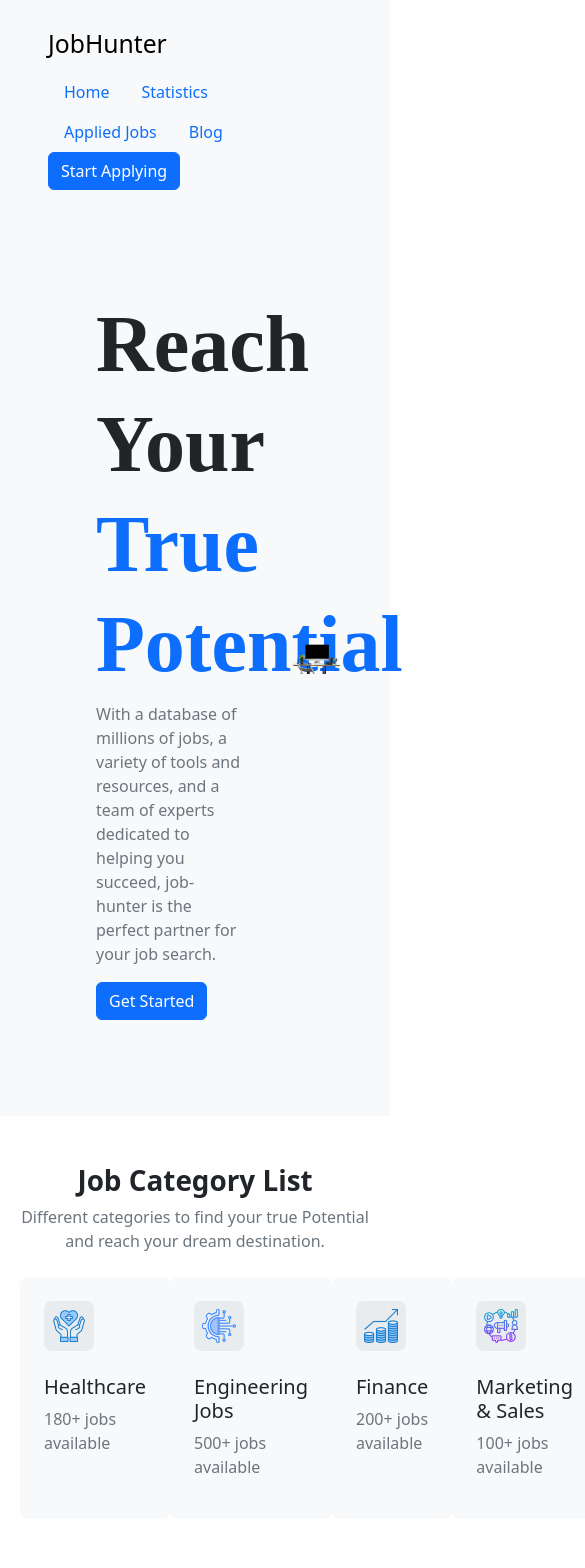
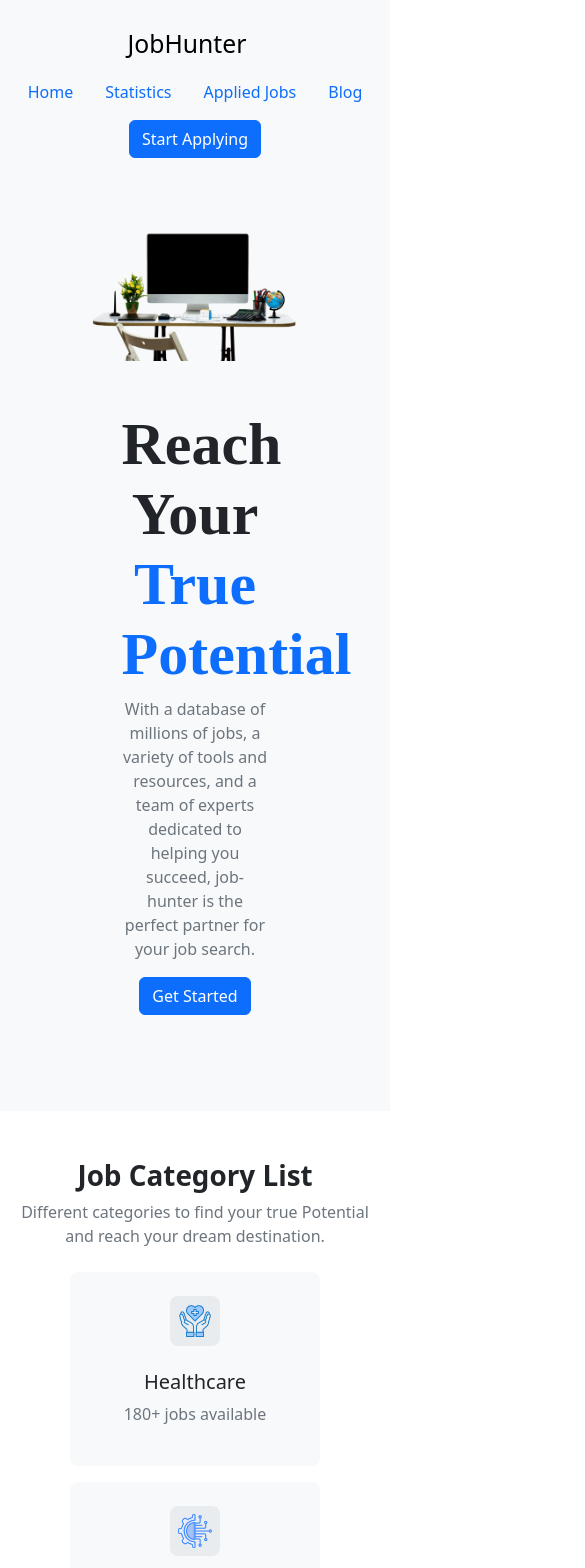
Before and after one commit to zohorasalma/JobHunter, a React (Vite) app: page / in a window 390 px wide. Shown: the top 1568 px of the page, 585 px wide, since content can reach past the window. Built offline with nearby package versions, Linux system fonts and the light colour scheme.

Commit message:
mobile responsive

```diff
--- a/src/components/Banner/Banner.css
+++ b/src/components/Banner/Banner.css
@@ -10,3 +10,19 @@
     font-weight: 800;
     line-height: 100px;
 }
+@media (max-width:600px) {
+    #tagline-text {
+
+        font-size: 60px;
+        line-height: 70px;
+        text-align: center;
+
+    }
+    .tagline-p{
+        text-align: center;
+    }
+    .tagline-img{
+        width: 75%!important;
+    }
+
+}
--- a/src/components/Banner/Banner.jsx
+++ b/src/components/Banner/Banner.jsx
@@ -1,21 +1,22 @@
 import React from 'react';
 import { Button } from 'react-bootstrap';
 import deskPhoto from '../../assets/wepik-export-20231018180725EwON.png'
+import './Banner.css'
 
 const Banner = () => {
     return (
         <div>
-            <div className='bg-body-tertiary'>
-                <div className='container d-flex  justify-content-between align-items-center p-5'>
+            <div className='bg-body-tertiary tagline-p'>
+                <div className='container d-flex  justify-content-between flex-column-reverse  flex-md-row align-items-center p-5'>
                     <div className='w-50 m-5'>
                         <h1 id='tagline-text'>Reach Your <span className='text-primary'>True Potential</span></h1>
-                        <p className='text-secondary' >With a database of millions of jobs, a variety of tools and resources, and a team of experts dedicated to helping you succeed, job-hunter is the perfect partner for your job search.
+                        <p className=' text-secondary' >With a database of millions of jobs, a variety of tools and resources, and a team of experts dedicated to helping you succeed, job-hunter is the perfect partner for your job search.
 
                         </p>
                         <Button>Get Started</Button>
 
                     </div>
-                    <div className='w-50'>
+                    <div className='w-50 tagline-img'>
                         <img id='deskPhoto' src={deskPhoto} className='img-fluid' alt=""></img>
                     </div>
                 </div>
--- a/src/components/FeaturedJobs/FeaturedJobs.css
+++ b/src/components/FeaturedJobs/FeaturedJobs.css
@@ -3,3 +3,11 @@
     grid-template-columns: repeat(2,1fr);
     gap:24px;
 }
+@media (max-width:600px) {
+    .job-post-container{
+
+        grid-template-columns: repeat(1,1fr);
+
+    }
+
+}
--- a/src/components/Header/Header.jsx
+++ b/src/components/Header/Header.jsx
@@ -7,7 +7,7 @@ const Header = () => {
     return (
         <div className='bg-body-tertiary'>
 
-             <section className='px-5 container navbar pt-4' >
+             <section className=' container navbar pt-4 d-md-flex flex-sm-column flex-md-row align-items-sm-center justify-content-center justify-content-lg-around ' >
                 <h2 className='navbar-brand fs-2'>JobHunter</h2>
                 <nav className='nav'>
                     <Link className='nav-link' to='/'>Home</Link>
@@ -15,7 +15,7 @@ const Header = () => {
                     <Link className='nav-link' to='/applied-jobs'>Applied Jobs</Link>
                     <Link className='nav-link' to='/blog'>Blog</Link>
                 </nav>
-                <Button>Start Applying</Button>
+                <Button className='mt-2'>Start Applying</Button>
             </section>
 
         </div>
--- a/src/components/JobCatCard/JobCatCard.css
+++ b/src/components/JobCatCard/JobCatCard.css
@@ -9,3 +9,9 @@
     width: 250px;
 
 }
+@media(max-width:600px){
+    .cat-card{
+        text-align: center;
+
+    }
+}
--- a/src/components/JobCatCard/JobCatCard.jsx
+++ b/src/components/JobCatCard/JobCatCard.jsx
@@ -4,7 +4,7 @@ import './JobCatCard.css'
 const JobCatCard = ({jobCat}) => {
     const {icon,name,jobsAvailable}= jobCat;
         return (
-        <div className='cat-card bg-body-tertiary p-4'>
+        <div className='cat-card bg-body-tertiary p-4 mb-3 '>
             <img className='p-2  bg-body-secondary mb-4'src={icon} alt="" />
             <h5>{name}</h5>
             <p className='text-secondary'>{jobsAvailable}+ jobs available</p>
--- a/src/components/JobCategoryList/JobCategoryList.jsx
+++ b/src/components/JobCategoryList/JobCategoryList.jsx
@@ -14,7 +14,7 @@ const JobCategoryList = () => {
         <div className='container'>
             <h1 className='text-center mt-5 fw-bold'>Job Category List</h1>
             <p className='text-secondary text-center'>Different categories to find your true Potential and reach your dream destination.</p>
-            <div className='d-flex justify-content-evenly mx-2 mt-4'>
+            <div className='d-flex justify-content-md-evenly mx-2 mt-4 flex-md-row flex-column justify-content-center align-items-center '>
             {
                 jobCats.map(jobCat=><JobCatCard
                 key={jobCat.id}
--- a/src/components/JobPost/JobPost.css
+++ b/src/components/JobPost/JobPost.css
@@ -3,3 +3,8 @@
     margin-bottom: 28px;
 
 }
+@media (max-width:600px){
+    .job-post{
+        text-align: center;
+    }
+}
--- a/src/components/JobPost/JobPost.jsx
+++ b/src/components/JobPost/JobPost.jsx
@@ -12,7 +12,7 @@ const JobPost = ({ jobPost }) => {
             <img src={logo} alt="" />
             <h4 className='fw-bold'>{title}</h4>
             <p className='fs-5 text-secondary'>{company}</p>
-            <p><span className='border border-info border-2 rounded text-info px-3 py-1 me-2'>{remoteOnsite}</span> <span className='border border-info border-2 rounded text-info px-3 py-1 me-2'>{type}</span></p>
+            <p className='d-flex flex-column flex-md-row row-gap-2'><span className='border border-info border-2 rounded text-info px-3 py-1 me-2 text-center '>{remoteOnsite}</span> <span className='border border-info border-2 rounded text-info px-3 py-1 me-2 text-center'>{type}</span></p>
             <p className='text-secondary fs-6'><span className='me-3'>
                 <FontAwesomeIcon icon={faLocationPin} className='text-secondary me-2' />
                 {location}
```
